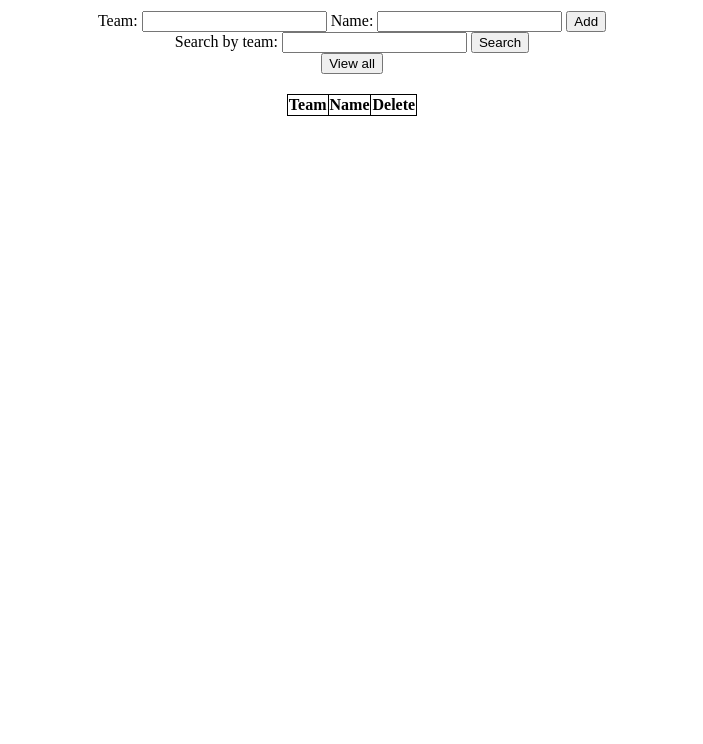
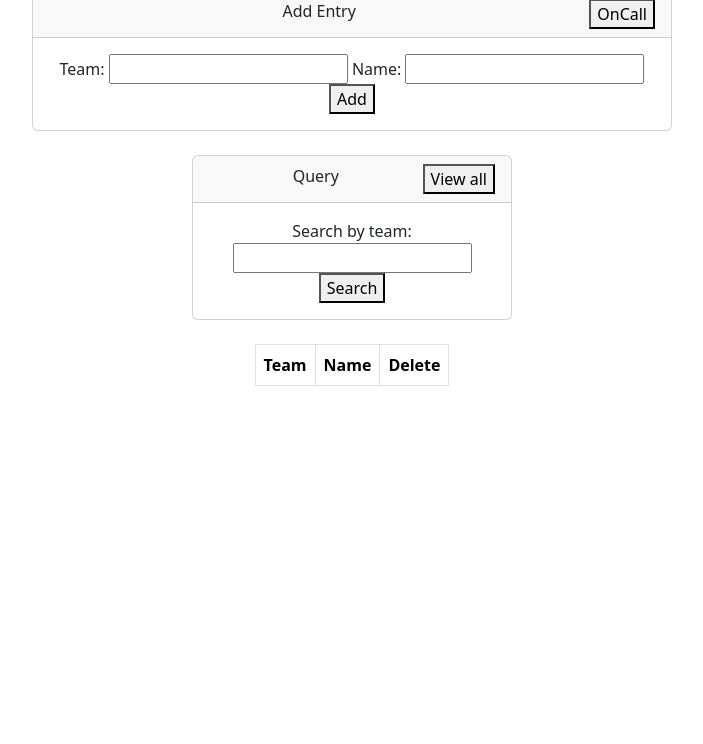
Before and after one commit to Sunny619/OnCall, a plain HTML site: page client/teams.html in a window 1280 px wide. Shown: the part 56-800 px from the top of the page, without its empty margins (288-991 px from the left). Drawn offline with nearby package versions, Linux system fonts and the light colour scheme; no server answers.

Commit message:
Added Bootstrap

```diff
--- a/client/stylesheet.css
+++ b/client/stylesheet.css
@@ -1,10 +1,7 @@
 main{
     text-align: center;
 }
-table,th,td{
-    margin-top: 20px;
+table {
     margin-left: auto;
     margin-right: auto;
-    border: 1px solid;
-    border-collapse: collapse;
-}
+  }
--- a/client/teams.html
+++ b/client/teams.html
@@ -6,6 +6,8 @@
     <meta http-equiv="X-UA-Compatible" content="IE=edge">
     <meta name="viewport" content="width=device-width, initial-scale=1.0">
     <link rel="stylesheet" href="stylesheet.css">
+    <link href="https://cdn.jsdelivr.net/npm/bootstrap@5.3.0-alpha3/dist/css/bootstrap.min.css" rel="stylesheet"
+        integrity="sha384-KK94CHFLLe+nY2dmCWGMq91rCGa5gtU4mk92HdvYe+M/SXH301p5ILy+dN9+nJOZ" crossorigin="anonymous">
     <title>ONCALL</title>
 </head>
 
@@ -13,8 +15,14 @@
     <heading>
         <h2 style="text-align: center;"> TEAMS</h2>
     </heading>
+    <main>
         <div id="error-msg" style="color: red;"></div>
-    <main>
+        <div class="card w-50 mx-auto">
+            <div class="card-header">
+                Add Entry
+                <button style="float: right; " onclick="window.location.href = '/';">OnCall</button>
+            </div>
+            <div class="card-body">
                 <div>
                     <label>
                         Team:
@@ -26,6 +34,15 @@
                     <input type="text" id="name-input">
                     <button id="add-btn">Add</button>
                 </div>
+            </div>
+        </div>
+        <br>
+        <div class="card w-25 mx-auto">
+            <div class="card-header">
+                Query
+                <button id="view-all-btn" style="float: right;">View all</button>
+            </div>
+            <div class="card-body">
                 <div>
                     <label>
                         Search by team:
@@ -33,10 +50,10 @@
                     <input type="text" id="search-by-team">
                     <button id="search-by-team-btn">Search</button>
                 </div>
-        <div>
-            <button id="view-all-btn">View all</button>
             </div>
-        <table id="table">
+        </div>
+        <br>
+        <table id="table" class="table table-bordered table-striped w-auto">
             <thead>
                 <th>Team</th>
                 <th>Name</th>
@@ -47,6 +64,9 @@
             </tbody>
         </table>
     </main>
+    <script src="https://cdn.jsdelivr.net/npm/bootstrap@5.3.0-alpha3/dist/js/bootstrap.bundle.min.js"
+        integrity="sha384-ENjdO4Dr2bkBIFxQpeoTz1HIcje39Wm4jDKdf19U8gI4ddQ3GYNS7NTKfAdVQSZe"
+        crossorigin="anonymous"></script>
     <script src=teams.js></script>
 </body>
 
```
Also changed, not shown: client/index.html (+27 -5 lines), client/index.js (+6 -4 lines). Lines whose indentation alone changed are shown as unchanged.
